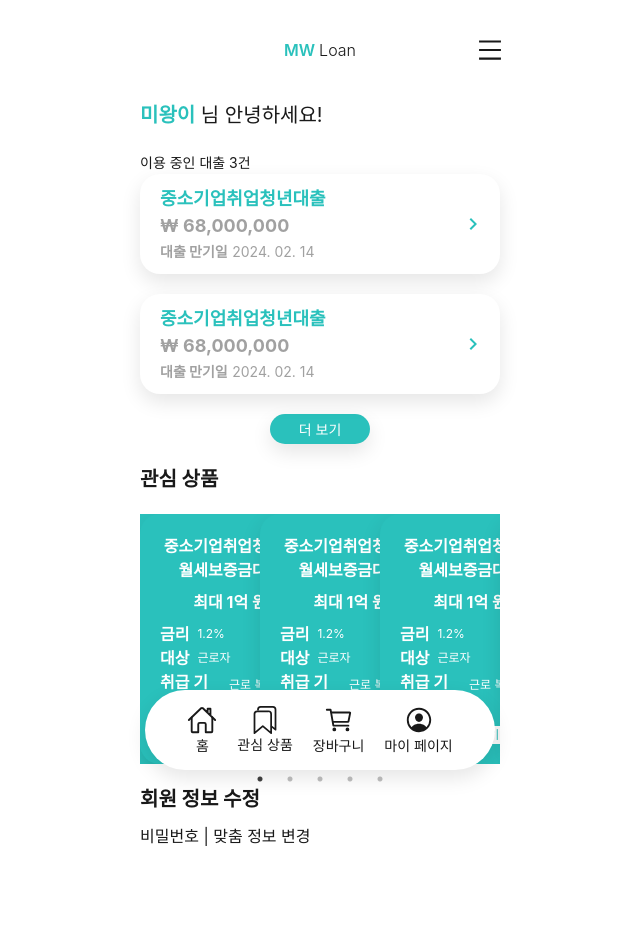
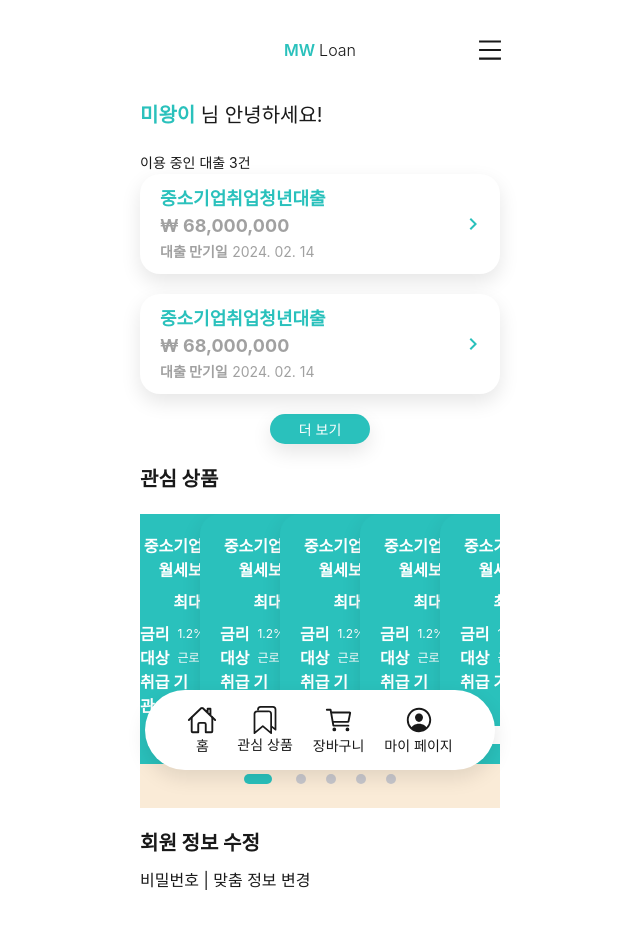
Before and after one commit to whtmdgn1409/Mini-Project-6-FE, a React (Vite) app: page /mypage in a window 1280 px wide. Shown: the top 928 px of the page, without its empty margins (320-960 px from the left). Before the commit the page ends 848 px from the top, so only its background shows below. Built offline with nearby package versions, Linux system fonts and the light colour scheme; a web font is replaced by a local one.

Commit message:
[#5] Feat: 마이 페이지 마크업 & 헤더 마크업

```diff
--- a/src/assets/index.css
+++ b/src/assets/index.css
@@ -27,7 +27,7 @@
   height: 10px;
   margin: 0 4px;
   cursor: pointer;
-  color: transparent;
+  color: black;
   border: 0;
   outline: 0;
   background: 0 0;
@@ -65,3 +65,40 @@
   box-sizing: border-box;
   margin: 0 4px;
 }
+
+.mypage-dots {
+  position: relative;
+  right: -25%;
+}
+
+.mypage-dots li {
+  position: relative;
+  display: inline-block;
+  padding: 10px;
+  cursor: pointer;
+  box-sizing: border-box;
+}
+
+.mypage-dots li button {
+  background-color: #c8c7cc;
+  color: transparent;
+  width: 10px;
+  height: 10px;
+  border-radius: 50%;
+}
+
+.mypage-dots li.slick-active button {
+  width: 28px;
+  background-color: #2ac1bc;
+  border-radius: 30px;
+  box-sizing: border-box;
+  margin: 0 4px;
+}
+
+.likeItem {
+  background-color: antiquewhite;
+}
+
+.likeItem.slick-list {
+  width: 500px;
+}
--- a/src/components/Header.tsx
+++ b/src/components/Header.tsx
@@ -1,19 +1,23 @@
 import React, { useState } from 'react';
 import { AiOutlineMenu } from 'react-icons/ai';
-import { Link } from 'react-router-dom';
+import { Link, useNavigate } from 'react-router-dom';
 import { AiOutlineClose } from 'react-icons/ai';
 
 type Props = {};
 
 const Header = (props: Props) => {
   const [isOpen, setisOpen] = useState(false);
+  const navigate = useNavigate();
   const toggleMenu = () => {
     setisOpen((isOpen) => !isOpen);
   };
   if (!isOpen) {
     return (
       <div className='flex relative m-auto h-[100px] w-96 items-center justify-center'>
-        <div className='inset-x-0 top-0 text-cente'>
+        <div
+          className='inset-x-0 top-0 text-cente cursor-pointer'
+          onClick={() => navigate('/')}
+        >
           <span className='text-mw font-semibold'>MW </span>
           <span className='--black-100 font-light'>Loan</span>
         </div>
--- a/src/components/UserLoan/AccountHistory.tsx
+++ b/src/components/UserLoan/AccountHistory.tsx
@@ -2,7 +2,7 @@ import React from 'react';
 
 type Props = {};
 
-const AccoutHistory = (props: Props) => {
+const AccountHistory = (props: Props) => {
   return (
     <div className='px-[20px] my-5'>
       <span>2023년 2월 14일</span>
@@ -31,4 +31,4 @@ const AccoutHistory = (props: Props) => {
   );
 };
 
-export default AccoutHistory;
+export default AccountHistory;
--- a/src/pages/MyPage/index.tsx
+++ b/src/pages/MyPage/index.tsx
@@ -13,11 +13,12 @@ const Mypage = (props: Props) => {
   const settings = {
     dots: true,
     slidesToShow: 3,
-    className: 'center',
-    centerPadding: '20px',
+    centerMode: true,
+    centerPadding: '60px',
+    arrows: false,
   };
   return (
-    <div className='mx-[60px]'>
+    <div className='mx-[60px] mb-[500px]'>
       <h1 className='text-[20px]'>
         <span className='text-mw font-bold'>미왕이</span> 님 안녕하세요!
       </h1>
@@ -30,7 +31,7 @@ const Mypage = (props: Props) => {
         </div>
       </div>
       <h2 className='text-[20px] font-bold my-[20px]'>관심 상품</h2>
-      <Slider {...settings}>
+      <Slider {...settings} dotsClass='mypage-dots' className='likeItem'>
         <LikeBox />
         <LikeBox />
         <LikeBox />
--- a/src/pages/UserLoanPage/index.tsx
+++ b/src/pages/UserLoanPage/index.tsx
@@ -1,10 +1,10 @@
 import React, { useState } from 'react';
 import AccountDetail from '../../components/UserLoan/AccountDetail';
-import AccoutHistory from '../../components/UserLoan/AccountHistory';
+import AccountHistory from '../../components/UserLoan/AccountHistory';
 
 type Props = {};
 
-const UserLonaPage = (props: Props) => {
+const UserLoanPage = (props: Props) => {
   const [menuChange, setMenuChange] = useState(false);
   const activeClassName = () => {
     return 'cursor-pointer text-mw font-bold border-solid border-mw border-b-4 text-[18px]';
@@ -15,8 +15,8 @@ const UserLonaPage = (props: Props) => {
 
   const accountHistory = () => (
     <>
-      <AccoutHistory />
-      <AccoutHistory />
+      <AccountHistory />
+      <AccountHistory />
     </>
   );
 
@@ -55,4 +55,4 @@ const UserLonaPage = (props: Props) => {
   );
 };
 
-export default UserLonaPage;
+export default UserLoanPage;
```
